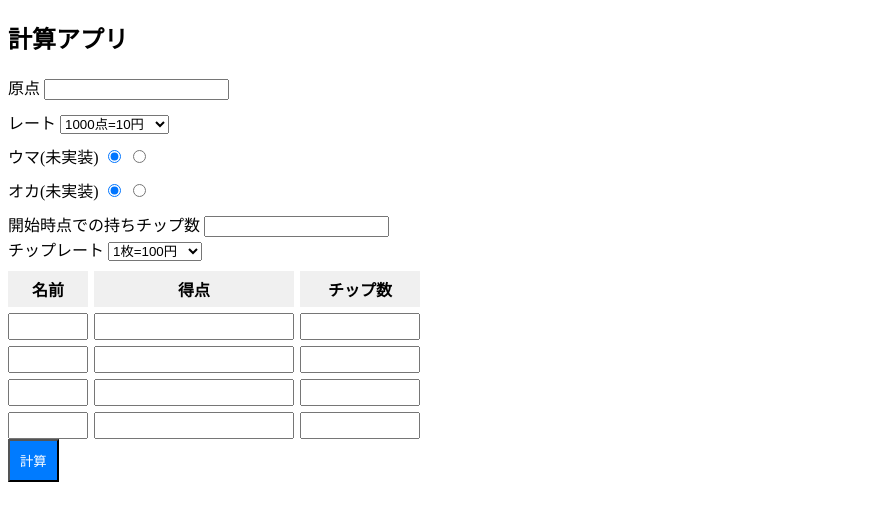
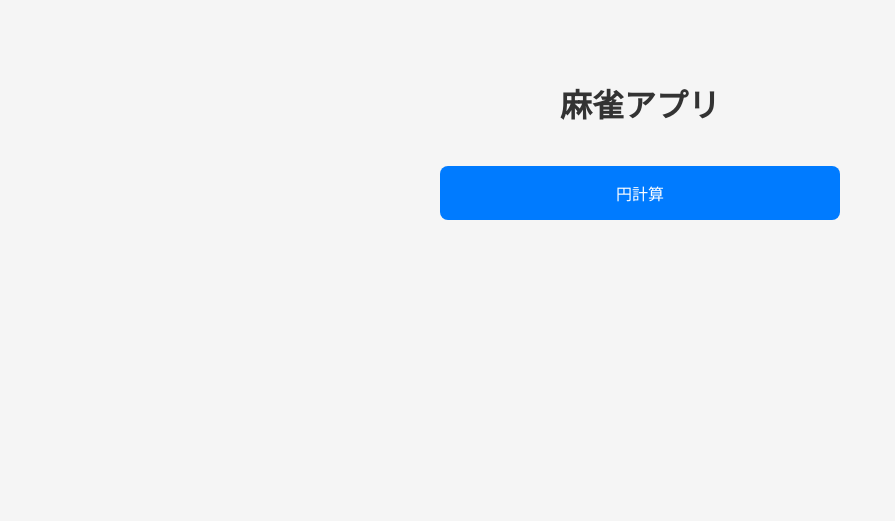
Before and after one commit to arichan0408/WebPythonTest, a Flask app: page / in a window 1280 px wide. Shown: the top 521 px of the page, without its empty margins (0-895 px from the left). Run offline with Flask 3, Linux system fonts and the light colour scheme.

Commit message:
トップメニューの追加

```diff
--- a/app.py
+++ b/app.py
@@ -41,8 +41,12 @@ class Result:
         self.option = option
         self.players = players
 
-@app.route("/", methods=["GET", "POST"])
-def index():
+@app.route("/")
+def top():
+    return render_template("top.html")
+
+@app.route("/calculator", methods=["GET", "POST"])
+def calculator():
     result = None
     if request.method == "POST":
         option = Option(
@@ -52,7 +56,7 @@ def index():
             request.form["oka"] == "1",
             int(request.form["start_chip"]),
             chip_rate_dict[request.form["chip_rate"]]
-            )
+        )
 
         players = {}
         for key in ["a", "b", "c", "d"]:
@@ -65,7 +69,7 @@ def index():
 
         result = Result(option, players)
 
-    return render_template("index.html", result=result)
+    return render_template("calculator.html", result=result)
 
 if __name__ == "__main__":
     app.run(host="0.0.0.0", port=10000)
--- a/static/css/index.css
+++ /dev/null
@@ -1,34 +0,0 @@
-.cal{
-    display: inline-block;
-    padding: 10px;
-    background: #007bff;
-    color: white;
-    text-decoration: none;
-}
-
-form label{
-    display: block;
-    margin-bottom: 10px;
-}
-
-.form-grid {
-  display: grid;
-  grid-template-columns: 80px 200px 120px;
-  gap: 6px;
-  align-items: center;
-}
-
-.form-grid .header {
-  font-weight: bold;
-  background: #f0f0f0;
-  padding: 6px;
-  text-align: center;
-}
-
-.form-grid > div {
-  padding: 4px;
-}
-
-.form-grid input {
-  padding: 4px;
-}
--- /dev/null
+++ b/static/css/style.css
@@ -0,0 +1,85 @@
+/* 全体 */
+body {
+    margin: 0;
+    padding: 0;
+    font-family: "Segoe UI", "Hiragino Kaku Gothic ProN", sans-serif;
+    background-color: #f5f5f5;
+}
+
+/* 中央寄せ */
+.container {
+    max-width: 400px;
+    margin: 80px auto;
+    text-align: center;
+}
+
+/* タイトル */
+h1 {
+    margin-bottom: 40px;
+    color: #333;
+}
+
+/* メニュー全体 */
+.menu {
+    display: flex;
+    flex-direction: column;
+    gap: 20px;
+}
+
+/* ボタン */
+.menu-btn {
+    display: block;
+    padding: 15px;
+    font-size: 16px;
+    text-decoration: none;
+    color: #fff;
+    background-color: #007bff;
+    border-radius: 8px;
+    transition: background-color 0.2s, transform 0.1s;
+}
+
+/* ホバー */
+.menu-btn:hover {
+    background-color: #0056b3;
+    transform: translateY(-2px);
+}
+
+/* 押したとき */
+.menu-btn:active {
+    transform: translateY(0);
+}
+
+.cal{
+    display: inline-block;
+    padding: 10px;
+    background: #007bff;
+    color: white;
+    text-decoration: none;
+}
+
+form label{
+    display: block;
+    margin-bottom: 10px;
+}
+
+.form-grid {
+  display: grid;
+  grid-template-columns: 80px 200px 120px;
+  gap: 6px;
+  align-items: center;
+}
+
+.form-grid .header {
+  font-weight: bold;
+  background: #f0f0f0;
+  padding: 6px;
+  text-align: center;
+}
+
+.form-grid > div {
+  padding: 4px;
+}
+
+.form-grid input {
+  padding: 4px;
+}
--- a/templates/index.html
+++ b/templates/calculator.html
@@ -3,12 +3,11 @@
 <head>
   <meta charset="UTF-8">
   <meta name="viewport" content="width=device-width, initial-scale=1">
-  <link rel="stylesheet" href="{{ url_for('static', filename='css/index.css') }}">
-
-  <title>計算アプリ</title>
+  <title>円計算</title>
+  <link rel="stylesheet" href="{{ url_for('static', filename='css/style.css') }}">
 </head>
 <body>
-  <h2>計算アプリ</h2>
+  <h2>円計算</h2>
 
   <form method="post">
     <label>
--- /dev/null
+++ b/templates/top.html
@@ -0,0 +1,21 @@
+<!DOCTYPE html>
+<html>
+<head>
+    <meta charset="utf-8">
+    <title>麻雀アプリ</title>
+    <link rel="stylesheet" href="{{ url_for('static', filename='css/style.css') }}">
+</head>
+<body>
+
+<div class="container">
+    <h1>麻雀アプリ</h1>
+
+    <div class="menu">
+        <a class="menu-btn" href="{{ url_for('calculator') }}">
+            円計算
+        </a>
+    </div>
+</div>
+
+</body>
+</html>
```
Also changed, not shown: 1 other file.
